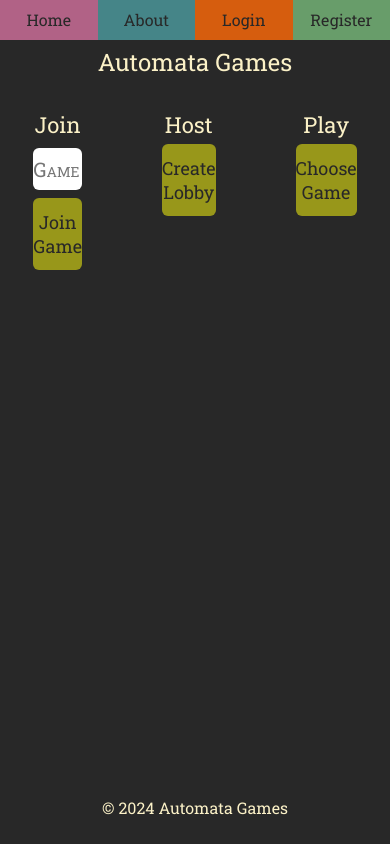
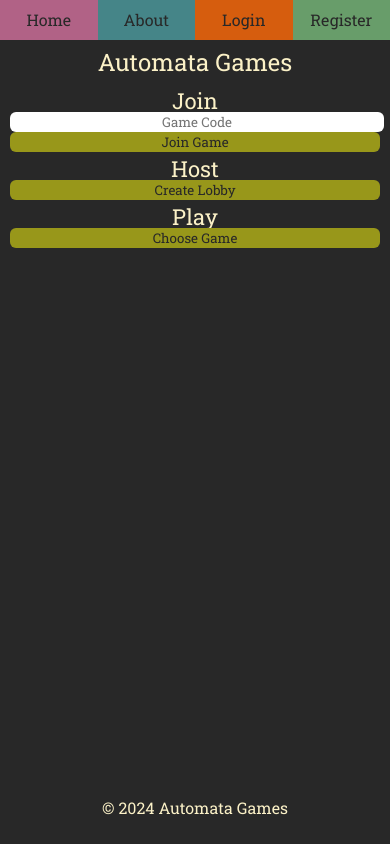
Before and after one commit to kyle-rader/rust-web-app, a SvelteKit app in the folder client/: page / in a window 390 px wide. Built offline with nearby package versions, Linux system fonts and the light colour scheme.

Commit message:
start media queries on homepage

```diff
--- a/client/src/routes/+page.svelte
+++ b/client/src/routes/+page.svelte
@@ -3,57 +3,72 @@
 
 <h1 class="container center">Automata Games</h1>
 
-<div class="options center align-middle">
-	<div class="game-option">
+<div class="container options center">
+	<div class="option">
 		<h2>Join</h2>
 		<input type="text" placeholder="Game Code" />
 		<button class="button">Join Game</button>
 	</div>
-	<div class="game-option">
+	<div class="option">
 		<h2>Host</h2>
 		<button class="button">Create Lobby</button>
 	</div>
-	<div class="game-option">
+	<div class="option">
 		<h2>Play</h2>
 		<button class="button">Choose Game</button>
 	</div>
 </div>
 
 <style>
-	.options {
-		display: flex;
-		justify-content: center;
+	/* Mobile */
+	@media (max-width: 600px) {
+		.options {
+			width: 95%;
+			margin: auto;
+		}
+
+		.option {
+			display: block;
+			margin-top: 6px;
+		}
 	}
 
-	.game-option {
-		margin: 20px;
-		padding: 20px;
-		width: 200px;
-		justify-content: center;
+	/* Tablet */
+	@media (min-width: 601px) and (max-width: 1024px) {
+		.options {
+			width: 50%;
+		}
+		.option {
+			display: inline-block;
+		}
+	}
+
+	/* Desktop */
+	@media (min-width: 1025px) {
+		.options {
+			width: 30%;
+		}
+		.option {
+			display: inline-block;
+		}
+	}
+
+	button,
+	input {
+		width: 100%;
+		text-align: center;
+		border: none;
+		border-radius: 6px;
 	}
 
 	input {
-		text-align: center;
-		width: 100%;
-		margin: 12px 0 0 0;
-		padding: 8px 0px;
-		border: none;
-		border-radius: 6px;
-		font-size: 20px;
-		font-variant: small-caps;
+		/* font-variant: small-caps; */
 	}
 
 	button {
-		border: none;
 		color: var(--dark0);
 		background-color: var(--green);
-		width: 100%;
-		margin: 8px 0px;
-		padding: 12px 0px;
-		border-radius: 6px;
-		text-align: center;
 		text-decoration: none;
-		font-size: 18px;
 		cursor: pointer;
 	}
 </style>
```
